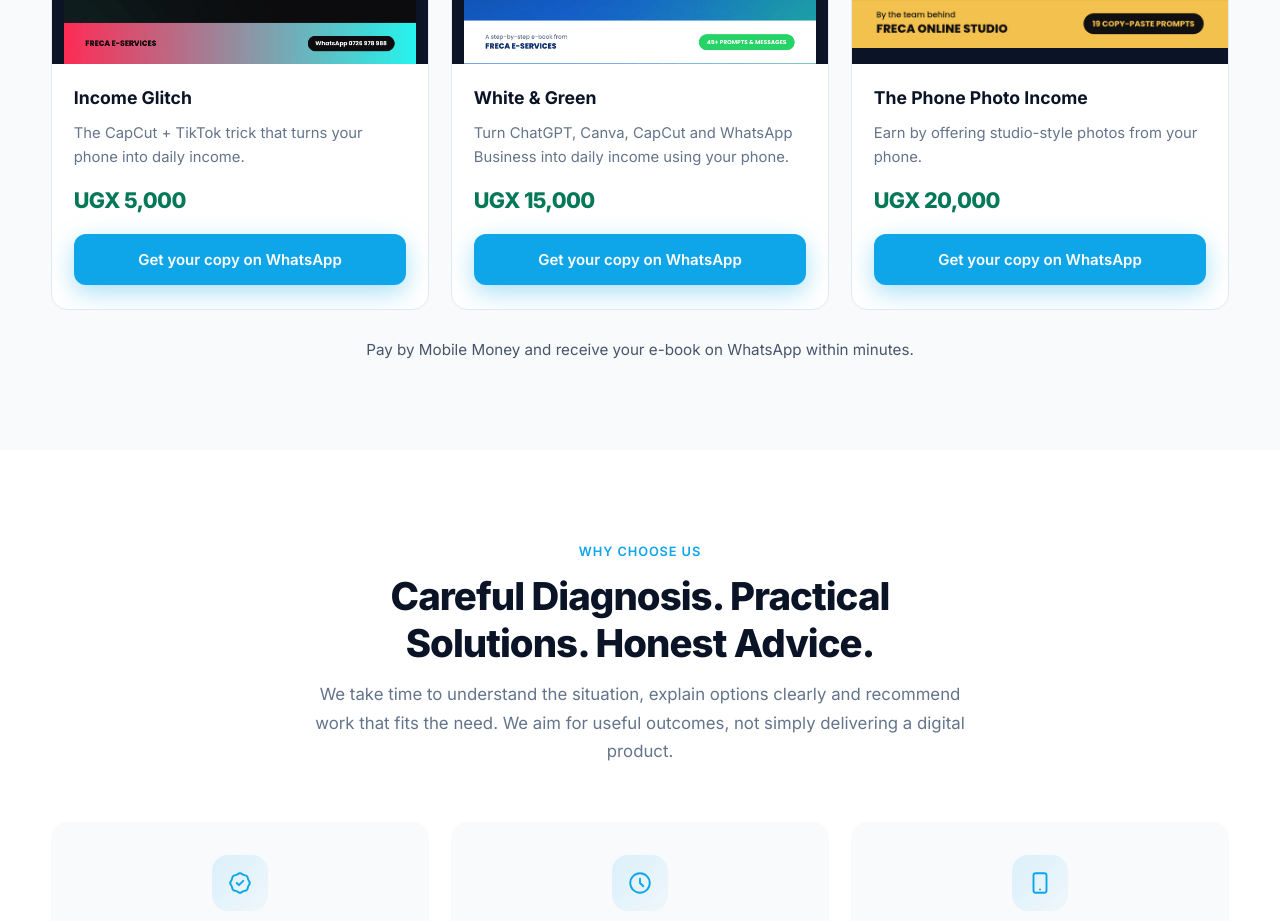
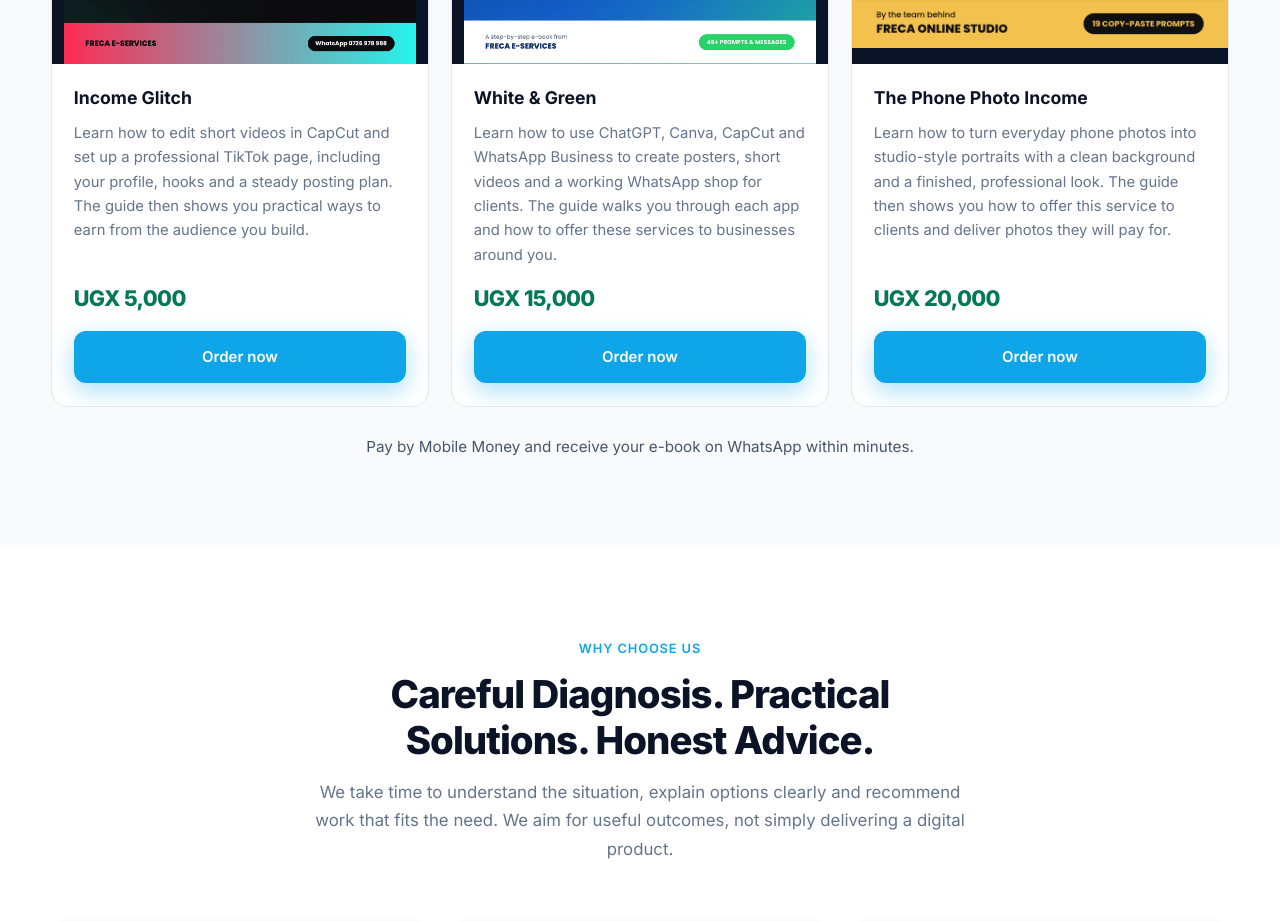
Before and after one commit to FrecaE-Services/Profile, a plain HTML site: page index.html in a window 1280 px wide. Shown: the part 9040-9961 px from the top of the page. Drawn offline with Linux system fonts and the light colour scheme; animation ran at ten frames a second.

Commit message:
Refine Learn & Earn card copy and Order now buttons
Give each skill e-book a short two-sentence description and keep prices with a direct Order now WhatsApp button.

```diff
--- a/index.html
+++ b/index.html
@@ -2186,9 +2186,9 @@
             </div>
             <div class="ebook-body">
               <h3 class="service-title">Income Glitch</h3>
-              <p class="service-desc">The CapCut + TikTok trick that turns your phone into daily income.</p>
+              <p class="service-desc">Learn how to edit short videos in CapCut and set up a professional TikTok page, including your profile, hooks and a steady posting plan. The guide then shows you practical ways to earn from the audience you build.</p>
               <p class="pkg-price"><strong>UGX 5,000</strong></p>
-              <a href="https://wa.me/256726978988?text=Hello%2C%20I%27d%20like%20to%20order%20the%20Income%20Glitch%20e-book%20at%20UGX%205k." target="_blank" rel="noopener" class="btn btn-primary">Get your copy on WhatsApp</a>
+              <a href="https://wa.me/256726978988?text=Hello%2C%20I%27d%20like%20to%20order%20the%20Income%20Glitch%20e-book%20at%20UGX%205k." target="_blank" rel="noopener" class="btn btn-primary">Order now</a>
             </div>
           </article>
           <article class="ebook-card reveal">
@@ -2197,9 +2197,9 @@
             </div>
             <div class="ebook-body">
               <h3 class="service-title">White &amp; Green</h3>
-              <p class="service-desc">Turn ChatGPT, Canva, CapCut and WhatsApp Business into daily income using your phone.</p>
+              <p class="service-desc">Learn how to use ChatGPT, Canva, CapCut and WhatsApp Business to create posters, short videos and a working WhatsApp shop for clients. The guide walks you through each app and how to offer these services to businesses around you.</p>
               <p class="pkg-price"><strong>UGX 15,000</strong></p>
-              <a href="https://wa.me/256726978988?text=Hello%2C%20I%27d%20like%20to%20order%20the%20White%20%26%20Green%20e-book." target="_blank" rel="noopener" class="btn btn-primary">Get your copy on WhatsApp</a>
+              <a href="https://wa.me/256726978988?text=Hello%2C%20I%27d%20like%20to%20order%20the%20White%20%26%20Green%20e-book." target="_blank" rel="noopener" class="btn btn-primary">Order now</a>
             </div>
           </article>
           <article class="ebook-card reveal">
@@ -2208,9 +2208,9 @@
             </div>
             <div class="ebook-body">
               <h3 class="service-title">The Phone Photo Income</h3>
-              <p class="service-desc">Earn by offering studio-style photos from your phone.</p>
+              <p class="service-desc">Learn how to turn everyday phone photos into studio-style portraits with a clean background and a finished, professional look. The guide then shows you how to offer this service to clients and deliver photos they will pay for.</p>
               <p class="pkg-price"><strong>UGX 20,000</strong></p>
-              <a href="https://wa.me/256726978988?text=Hello%2C%20I%27d%20like%20to%20order%20The%20Phone%20Photo%20Income%20e-book." target="_blank" rel="noopener" class="btn btn-primary">Get your copy on WhatsApp</a>
+              <a href="https://wa.me/256726978988?text=Hello%2C%20I%27d%20like%20to%20order%20The%20Phone%20Photo%20Income%20e-book." target="_blank" rel="noopener" class="btn btn-primary">Order now</a>
             </div>
           </article>
         </div>
```
